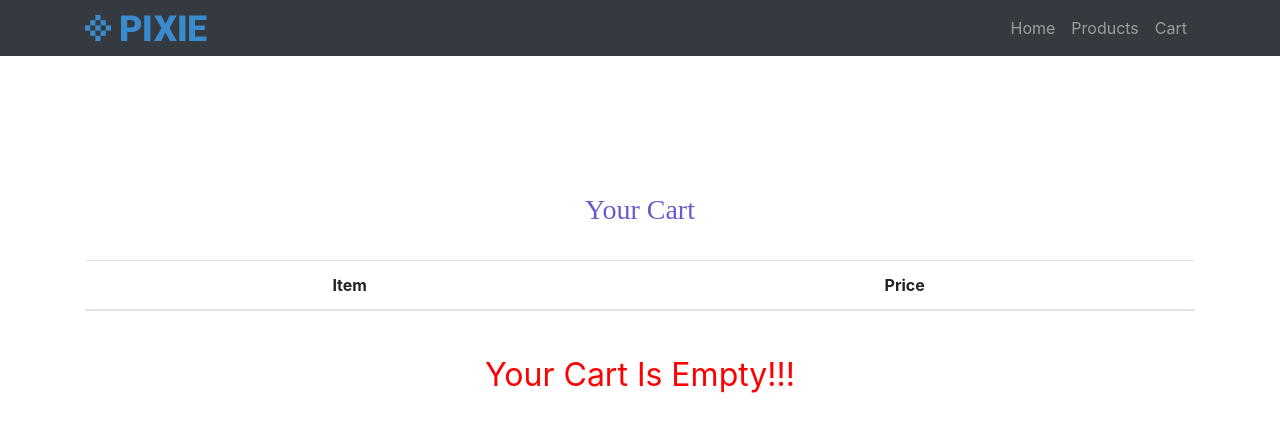
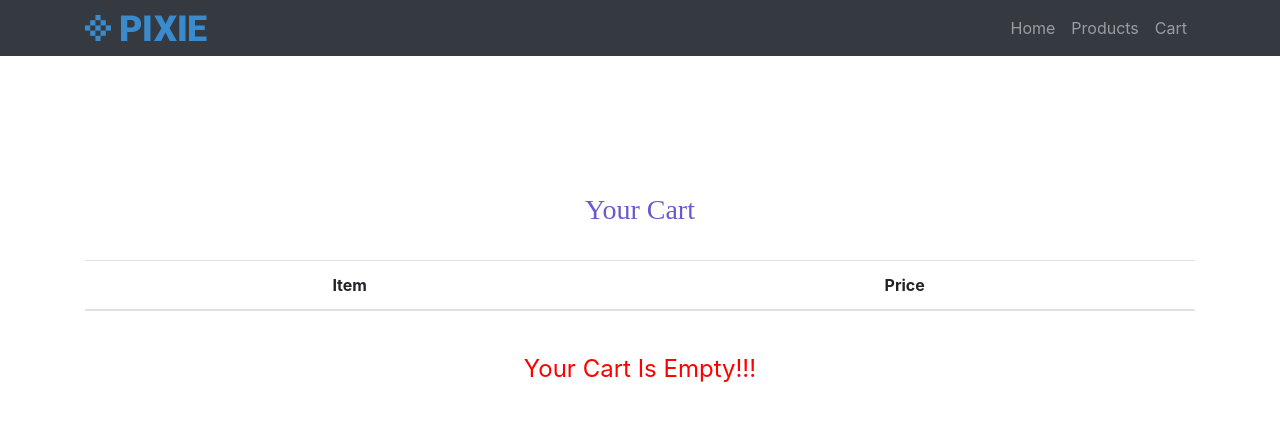
Before and after one commit to nandakishor-Dev/react_shoppingCart, a React (Create React App) app: page /shopcart in a window 1280 px wide. Shown: the top 432 px of the page. Built offline with nearby package versions, Linux system fonts and the light colour scheme.

Commit message:
Update shopcart.css

```diff
--- a/src/pages/shopcart.css
+++ b/src/pages/shopcart.css
@@ -41,6 +41,6 @@
 }
 
 .empty{
-    font-size: 2.5vw;
+    font-size: x-large;
     color: red;
 }
```
